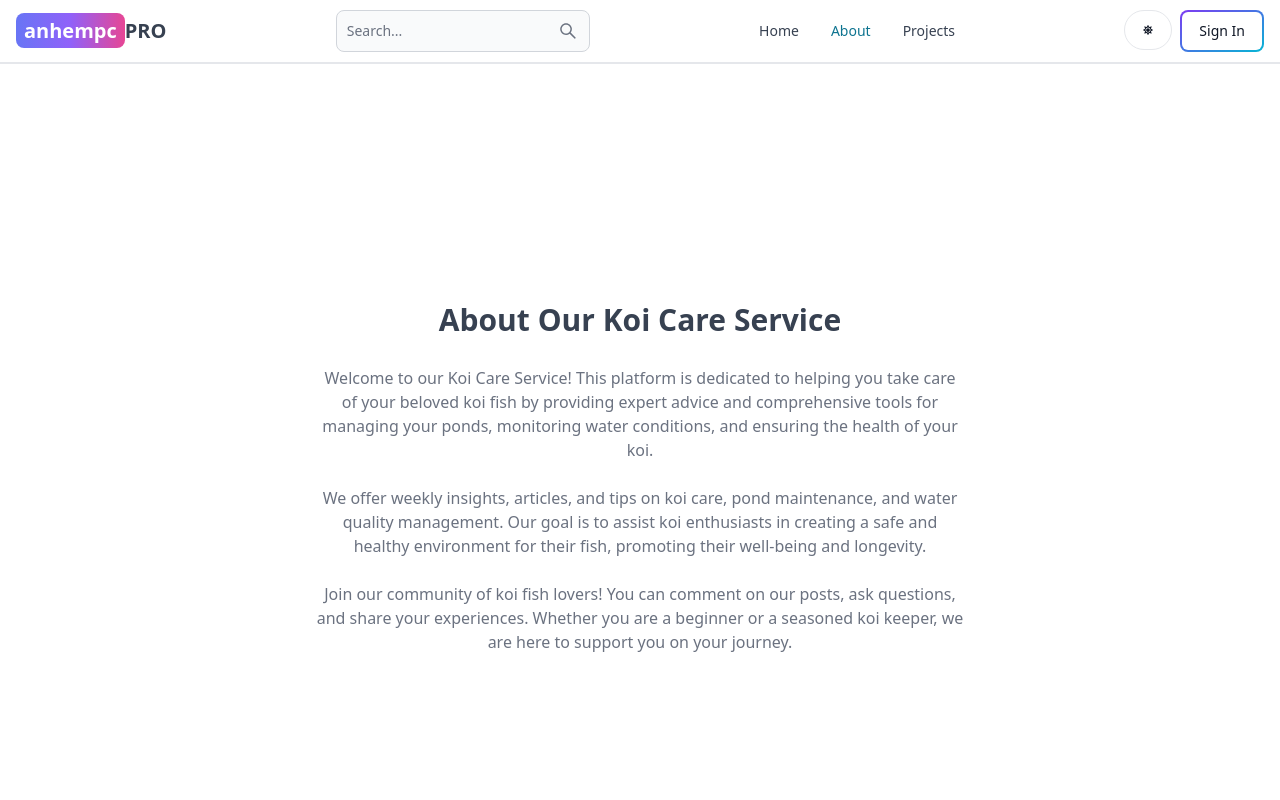
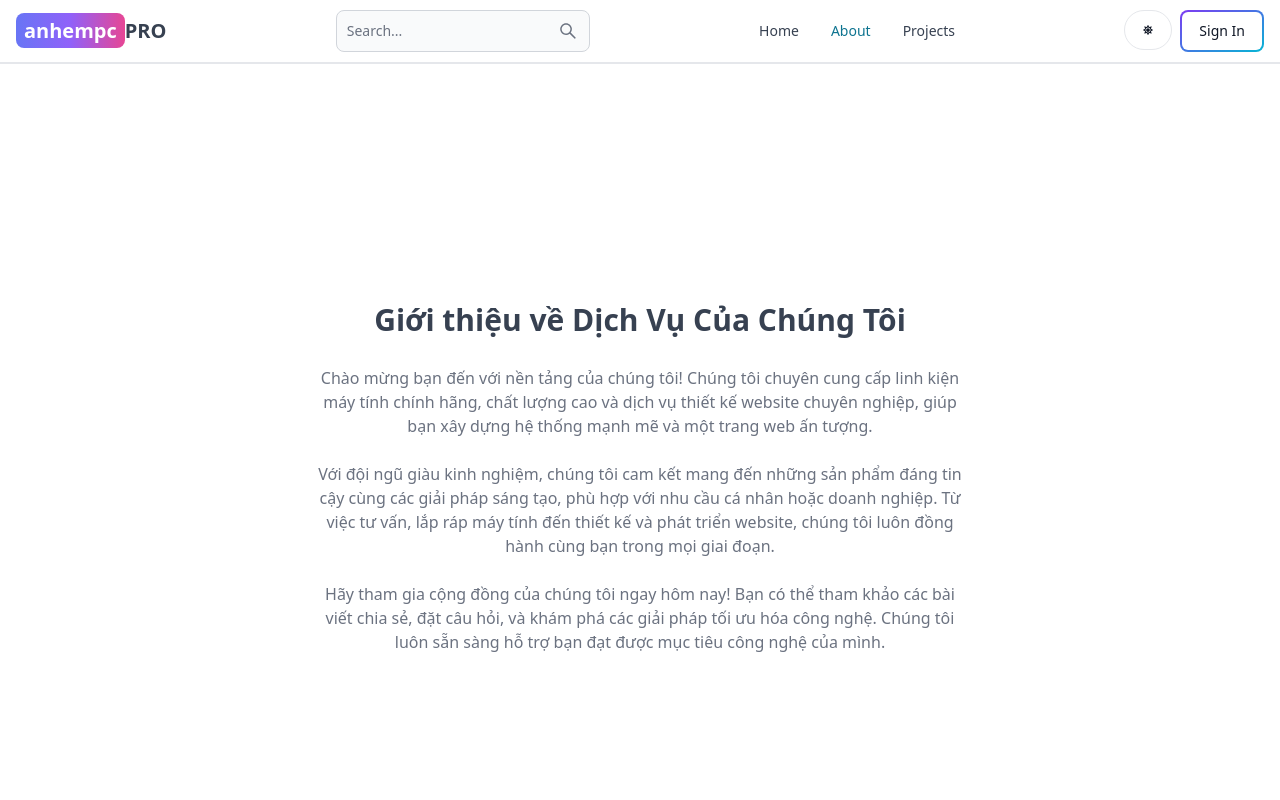
Before and after one commit to LVQT-ss/SHOPC, a React (Vite) app in the folder client/: page /about in a window 1280 px wide. Shown: the top 800 px of the page. Built offline with nearby package versions, Linux system fonts and the light colour scheme; no server answers.

Commit message:
HOME AND UI website

```diff
--- a/client/src/components/CallToAction.jsx
+++ b/client/src/components/CallToAction.jsx
@@ -1,24 +1,36 @@
-import { Button } from 'flowbite-react';
+import { Button } from "flowbite-react";
 
 export default function CallToAction() {
   return (
-    <div className='flex flex-col sm:flex-row p-3 border border-teal-500 justify-center items-center rounded-tl-3xl rounded-br-3xl text-center'>
+    <div className="flex flex-col sm:flex-row p-3 border border-teal-500 justify-center items-center rounded-tl-3xl rounded-br-3xl text-center">
       <div className="flex-1 justify-center flex flex-col">
-            <h2 className='text-2xl'>
-                Want to learn more about JavaScript?
+        <h2 className="text-2xl">
+          Cần linh kiện máy tính chất lượng hoặc dịch vụ thiết kế website chuyên
+          nghiệp?
         </h2>
-            <p className='text-gray-500 my-2'>
-                Checkout these resources with 100 JavaScript Projects
+        <p className="text-gray-500 my-2">
+          Khám phá các gói dịch vụ và sản phẩm cao cấp của chúng tôi ngay hôm
+          nay!
         </p>
-            <Button gradientDuoTone='purpleToPink' className='rounded-tl-xl rounded-bl-none'>
-                <a href="https://www.100jsprojects.com" target='_blank' rel='noopener noreferrer'>
-                    100 JavaScript Projects
+        <Button
+          gradientDuoTone="purpleToPink"
+          className="rounded-tl-xl rounded-bl-none"
+        >
+          <a
+            href="https://www.maytinhvaxaydungweb.com"
+            target="_blank"
+            rel="noopener noreferrer"
+          >
+            Xây dựng PC của bạn ngay bây giờ
           </a>
         </Button>
       </div>
       <div className="p-7 flex-1">
-            <img src="https://bairesdev.mo.cloudinary.net/blog/2023/08/What-Is-JavaScript-Used-For.jpg" />
+        <img
+          src="https://scontent.fsgn5-8.fna.fbcdn.net/v/t39.30808-6/470197675_122096580662686172_2572989348824324484_n.png?_nc_cat=109&ccb=1-7&_nc_sid=cc71e4&_nc_ohc=z0_EDVvKPf8Q7kNvgEIktQP&_nc_zt=23&_nc_ht=scontent.fsgn5-8.fna&_nc_gid=AnBTm3QTdyEYYp9UOGQD6Uq&oh=00_AYDDSu1Oyh1_P0GZk2gFzX5ehYQfvQqSAjnDR8eliP4yvw&oe=6768C483"
+          alt="Linh kiện máy tính và dịch vụ website"
+        />
       </div>
     </div>
-  )
+  );
 }
--- a/client/src/pages/About.jsx
+++ b/client/src/pages/About.jsx
@@ -1,29 +1,32 @@
 export default function About() {
   return (
-    <div className='min-h-screen flex items-center justify-center'>
-      <div className='max-w-2xl mx-auto p-3 text-center'>
+    <div className="min-h-screen flex items-center justify-center">
+      <div className="max-w-2xl mx-auto p-3 text-center">
         <div>
-          <h1 className='text-3xl font font-semibold text-center my-7'>
-            About Our Koi Care Service
+          <h1 className="text-3xl font font-semibold text-center my-7">
+            Giới thiệu về Dịch Vụ Của Chúng Tôi
           </h1>
-          <div className='text-md text-gray-500 flex flex-col gap-6'>
+          <div className="text-md text-gray-500 flex flex-col gap-6">
             <p>
-              Welcome to our Koi Care Service! This platform is dedicated to helping you
-              take care of your beloved koi fish by providing expert advice and comprehensive
-              tools for managing your ponds, monitoring water conditions, and ensuring the
-              health of your koi.
+              Chào mừng bạn đến với nền tảng của chúng tôi! Chúng tôi chuyên
+              cung cấp linh kiện máy tính chính hãng, chất lượng cao và dịch vụ
+              thiết kế website chuyên nghiệp, giúp bạn xây dựng hệ thống mạnh mẽ
+              và một trang web ấn tượng.
             </p>
 
             <p>
-              We offer weekly insights, articles, and tips on koi care, pond maintenance,
-              and water quality management. Our goal is to assist koi enthusiasts in creating
-              a safe and healthy environment for their fish, promoting their well-being and longevity.
+              Với đội ngũ giàu kinh nghiệm, chúng tôi cam kết mang đến những sản
+              phẩm đáng tin cậy cùng các giải pháp sáng tạo, phù hợp với nhu cầu
+              cá nhân hoặc doanh nghiệp. Từ việc tư vấn, lắp ráp máy tính đến
+              thiết kế và phát triển website, chúng tôi luôn đồng hành cùng bạn
+              trong mọi giai đoạn.
             </p>
 
             <p>
-              Join our community of koi fish lovers! You can comment on our posts, ask questions, and share
-              your experiences. Whether you are a beginner or a seasoned koi keeper, we are here to support
-              you on your journey.
+              Hãy tham gia cộng đồng của chúng tôi ngay hôm nay! Bạn có thể tham
+              khảo các bài viết chia sẻ, đặt câu hỏi, và khám phá các giải pháp
+              tối ưu hóa công nghệ. Chúng tôi luôn sẵn sàng hỗ trợ bạn đạt được
+              mục tiêu công nghệ của mình.
             </p>
           </div>
         </div>
--- a/client/src/pages/Home.jsx
+++ b/client/src/pages/Home.jsx
@@ -1,14 +1,13 @@
-import React, { useEffect, useState } from 'react'
-import CallToAction from '../components/CallToAction';
-import PostCard from '../components/PostCard';
-import { Link } from 'react-router-dom';
+import React, { useEffect, useState } from "react";
+import CallToAction from "../components/CallToAction";
+import PostCard from "../components/PostCard";
+import { Link } from "react-router-dom";
 const Home = () => {
-
   const [posts, setPosts] = useState([]);
 
   useEffect(() => {
     const fetchPosts = async () => {
-      const res = await fetch('/api/post/getPosts');
+      const res = await fetch("/api/post/getPosts");
       const data = await res.json();
       setPosts(data.posts);
     };
@@ -17,35 +16,38 @@ const Home = () => {
 
   return (
     <div>
-      <div className='flex flex-col gap-6 p-28 px-3 max-w-6xl mx-auto '>
-        <h1 className='text-3xl font-bold lg:text-6xl'>Welcome to my Blog</h1>
-        <p className='text-gray-500 text-xs sm:text-sm'>
-          Here you'll find a variety of articles and tutorials on topics such as
-          web development, software engineering, and programming languages.
+      <div className="flex flex-col gap-6 p-28 px-3 max-w-6xl mx-auto ">
+        <h1 className="text-3xl font-bold lg:text-6xl">
+          Xin chào tới website của anhempcPRO
+        </h1>
+        <p className="text-gray-500 text-xs sm:text-sm">
+          Tại đây chúng tôi cung cấp cho các bạn cấu hình máy tính , linh kiện
+          điện tử phù hợp với giá tiền , yêu cầu và nhu cầu của các bạn. đồng
+          thời tư vấn và xây dựng website , cung cấp dịch vụ theo nhu cầu
         </p>
         <Link
-          to='/search'
-          className='text-xs sm:text-sm text-teal-500 font-bold hover:underline'
+          to="/search"
+          className="text-xs sm:text-sm text-teal-500 font-bold hover:underline"
         >
-          View all posts
+          Xem tất cả các cấu hình và linh kiện tại đây
         </Link>
       </div>
-      <div className='p-3 bg-amber-100 dark:bg-slate-700'>
+      <div className="p-3 bg-amber-100 dark:bg-slate-700">
         <CallToAction />
       </div>
 
-      <div className='max-w-6xl mx-auto p-3 flex flex-col gap-8 py-7'>
+      <div className="max-w-6xl mx-auto p-3 flex flex-col gap-8 py-7">
         {posts && posts.length > 0 && (
-          <div className='flex flex-col gap-6'>
-            <h2 className='text-2xl font-semibold text-center'>Recent Posts</h2>
-            <div className='flex flex-wrap gap-4 justify-center'>
+          <div className="flex flex-col gap-6">
+            <h2 className="text-2xl font-semibold text-center">Recent Posts</h2>
+            <div className="flex flex-wrap gap-4 justify-center">
               {posts.map((post) => (
                 <PostCard key={post._id} post={post} />
               ))}
             </div>
             <Link
-              to={'/search'}
-              className='text-lg text-teal-500 hover:underline text-center'
+              to={"/search"}
+              className="text-lg text-teal-500 hover:underline text-center"
             >
               View all posts
             </Link>
@@ -54,6 +56,6 @@ const Home = () => {
       </div>
     </div>
   );
-}
+};
 
-export default Home
+export default Home;
--- a/client/src/pages/Projects.jsx
+++ b/client/src/pages/Projects.jsx
@@ -1,11 +1,13 @@
-import CallToAction from '../components/CallToAction';
+import CallToAction from "../components/CallToAction";
 
 export default function Projects() {
   return (
-    <div className='min-h-screen max-w-2xl mx-auto flex justify-center items-center flex-col gap-6 p-3'>
-      <h1 className='text-3xl font-semibold'>Pojects</h1>
-      <p className='text-md text-gray-500'>Build fun and engaging projects while learning HTML, CSS, and JavaScript!</p>
+    <div className="min-h-screen max-w-2xl mx-auto flex justify-center items-center flex-col gap-6 p-3">
+      <h1 className="text-3xl font-semibold">MÁY TÍNH QT</h1>
+      <p className="text-md text-gray-500">
+        Xây dựng cấu hình và gear ngay bây giờ
+      </p>
       <CallToAction />
     </div>
-  )
+  );
 }
```
Lines whose indentation alone changed are shown as unchanged.
